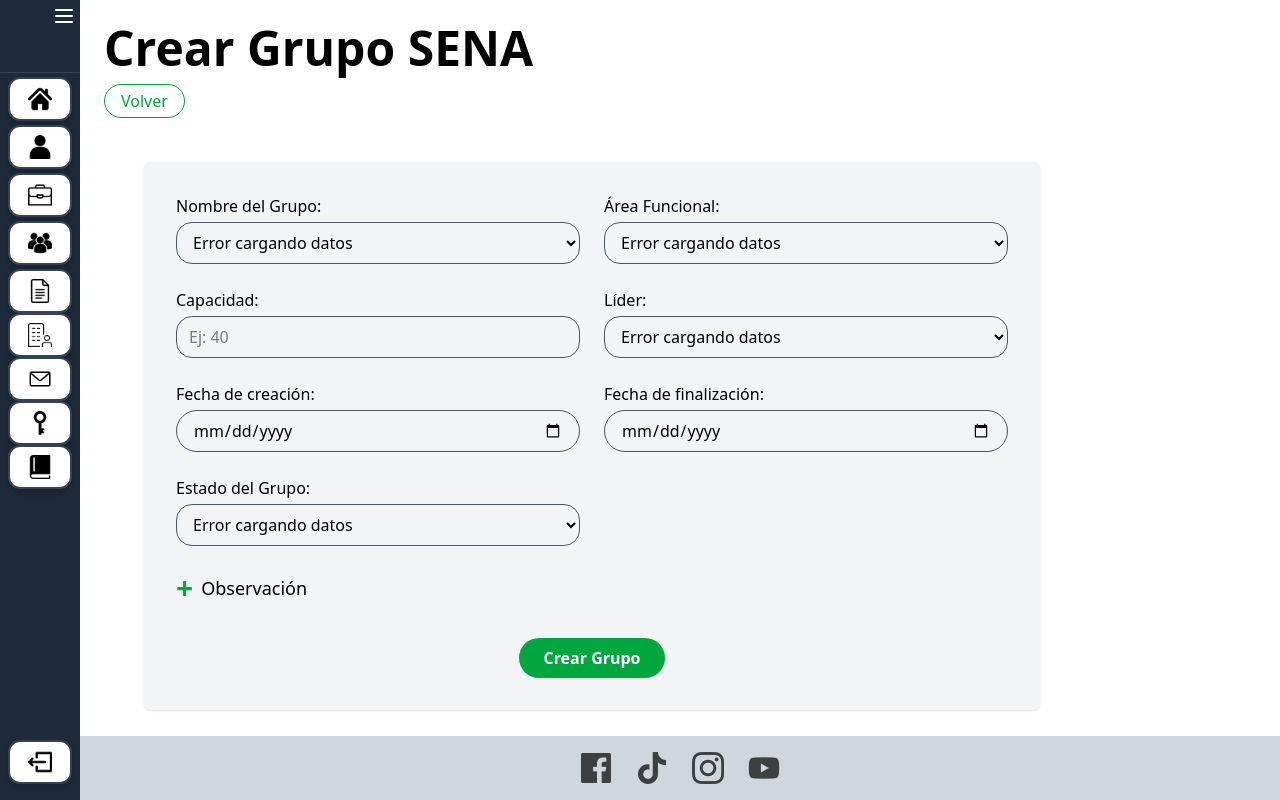
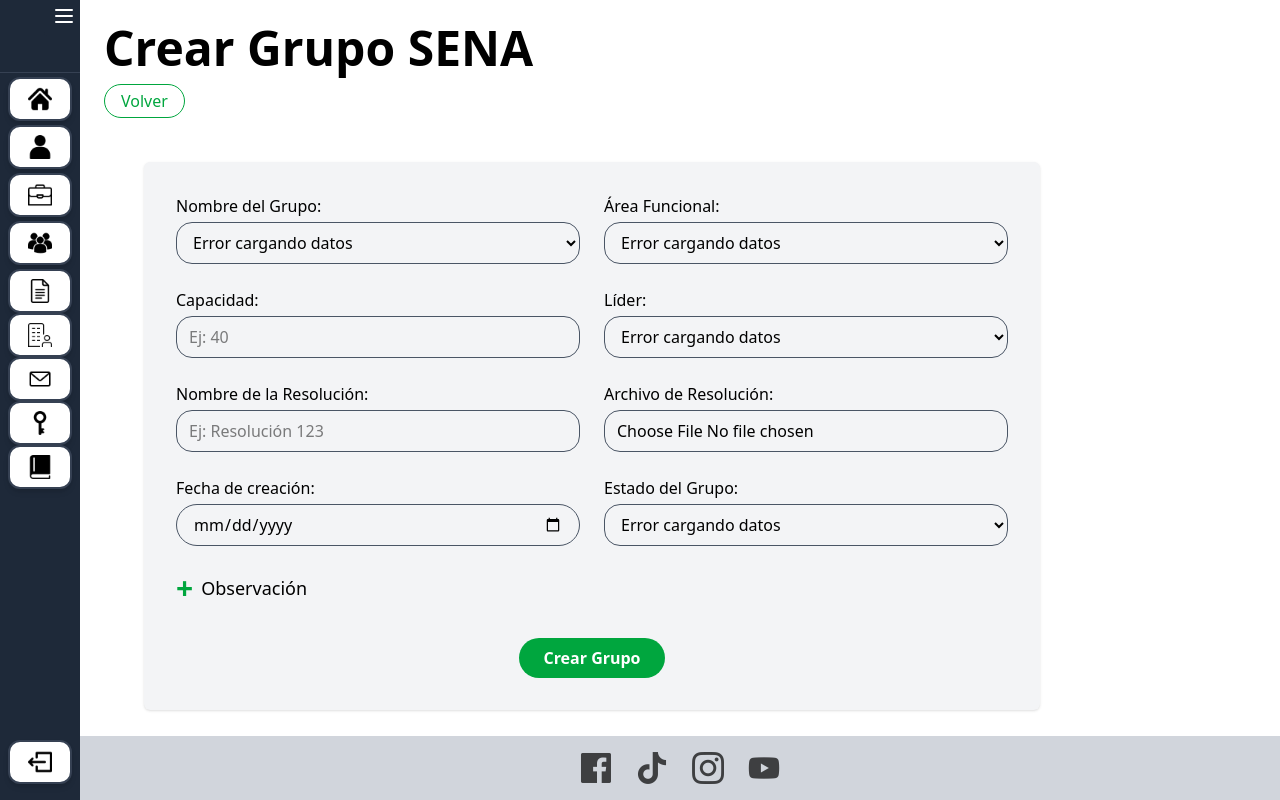
Before and after one commit to DanielPOG/SGC, a Django app: template frontend/apps/GruposSENA/templates/pages/new_grupo.html in a window 1280 px wide. Run offline with Django 5.2, Linux system fonts and the light colour scheme; the template is opened without the code that fills it, so the values that code supplies are empty; style sheets or scripts are compiled from the project's sources; some libraries are stand-ins or nearby versions.

Commit message:
ya crea grupos
ya sube la información a la base de datos

```diff
--- a/backend/core_apps/grupoSena_api/serializers.py
+++ b/backend/core_apps/grupoSena_api/serializers.py
@@ -40,9 +40,14 @@ class GrupoSenaSerializer(serializers.ModelSerializer):
         queryset=Usuario.objects.all(), source="lider", write_only=True, allow_null=True
     )
 
-    nombre_grupo = NombreGrupoSerializer(read_only=True, allow_null=True)
-    nombre_grupo_id = serializers.PrimaryKeyRelatedField(
-        queryset=NombreGrupo.objects.all(), source="nombre_grupo", write_only=True, allow_null=True
+    nombre = NombreGrupoSerializer(read_only=True)
+    nombre_id = serializers.PrimaryKeyRelatedField(
+        queryset=NombreGrupo.objects.all(), source="nombre", write_only=True
+    )
+
+    estado = EstadoGrupoSerializer(read_only=True)
+    estado_id = serializers.PrimaryKeyRelatedField(
+        queryset=EstadoGrupo.objects.all(), source="estado", write_only=True
     )
 
     class Meta:
@@ -51,7 +56,6 @@ class GrupoSenaSerializer(serializers.ModelSerializer):
         read_only_fields = ("fecha_creacion",)
 
 
-
 class UsuarioGrupoSerializer(serializers.ModelSerializer):
     class Meta:
         model = UsuarioGrupo
--- a/backend/core_apps/grupoSena_api/views.py
+++ b/backend/core_apps/grupoSena_api/views.py
@@ -15,11 +15,11 @@ from rest_framework import status
 
 # -------------------- DRF ViewSets --------------------
 class GrupoSenaViewSet(viewsets.ModelViewSet):
-    queryset = GrupoSena.objects.select_related("area", "estado", "lider", "nombre_grupo")
+    queryset = GrupoSena.objects.select_related("area", "estado", "lider", "nombre")
     serializer_class = GrupoSenaSerializer
     filter_backends = [filters.SearchFilter, filters.OrderingFilter]
     search_fields = [
-        "nombre_grupo__nombre",
+        "nombre__nombre",
         "area__nombre",
         "lider__nombre",
         "lider__apellido",
@@ -54,7 +54,7 @@ class NombreGrupoList(APIView):
 
 # -------------------- Vistas para HTML --------------------
 def grupo_sena(request):
-    grupos = GrupoSena.objects.select_related("nombre_grupo", "area", "lider").all()
+    grupos = GrupoSena.objects.select_related("nombre", "area", "lider").all()
     return render(request, "layout/grupo_sena.html", {"grupos": grupos})
 
 def new_grupo(request):
--- a/frontend/apps/GruposSENA/static/js/GrupoSena_form.js
+++ b/frontend/apps/GruposSENA/static/js/GrupoSena_form.js
@@ -34,7 +34,7 @@ document.addEventListener("DOMContentLoaded", async () => {
       if (!resp.ok) throw new Error("No se pudo obtener el grupo");
       const data = await resp.json();
 
-      document.querySelector("input[type=text]").value = data.nombre_grupo?.nombre || "";
+      document.querySelector("input[type=text]").value = data.nombre?.nombre || "";
       document.querySelector("input#fechaIngreso").value = data.fecha_creacion || "";
       document.getElementById("opcion").value = data.centro?.id || "";
       document.getElementById("lider").value = data.lider?.id || "";
--- a/frontend/apps/GruposSENA/static/js/buscarGrupoSena.js
+++ b/frontend/apps/GruposSENA/static/js/buscarGrupoSena.js
@@ -66,7 +66,7 @@ document.addEventListener("DOMContentLoaded", () => {
         const row = document.createElement('tr');
         row.className = 'hover:bg-gray-100';
         row.innerHTML = `
-          <td class="px-4 py-2 border text-center">${grupo.nombre_grupo?.nombre || ""}</td>
+          <td class="px-4 py-2 border text-center">${grupo.nombre?.nombre || ""}</td>
           <td class="px-4 py-2 border text-center hidden md:table-cell">${grupo.area?.nombre || ""}</td>
           <td class="px-4 py-2 border text-center hidden md:table-cell">${grupo.estado?.estado || ""}</td>
           <td class="px-4 py-2 border text-center">${grupo.lider ? grupo.lider.nombre_completo : ""}</td>
--- a/frontend/apps/GruposSENA/static/js/eje/newGrupoSena.js
+++ b/frontend/apps/GruposSENA/static/js/eje/newGrupoSena.js
@@ -26,9 +26,15 @@ document.addEventListener("DOMContentLoaded", () => {
             data.forEach(item => {
                 const option = document.createElement("option");
                 option.value = item.id;
-                option.textContent = labelField ? item[labelField] : item.nombre;
+                if (selectId === "lider") {
+                    // Mostrar nombre completo para el select de líderes
+                    option.textContent = `${item.nombre} ${item.apellido}`;
+                } else {
+                    option.textContent = labelField ? item[labelField] : item.nombre;
+                }
                 select.appendChild(option);
             });
+
 
         } catch (err) {
             console.error(`Error cargando ${selectId}:`, err);
--- a/frontend/apps/GruposSENA/templates/layout/grupo_sena.html
+++ b/frontend/apps/GruposSENA/templates/layout/grupo_sena.html
@@ -57,7 +57,7 @@
     <thead>
       <tr class="text-white bg-blue-900">
         <th class="px-4 py-2 border">Nombre</th>
-        <th class="px-4 py-2 border hidden md:table-cell">Centro</th>
+        <th class="px-4 py-2 border hidden md:table-cell">Área</th>
         <th class="px-4 py-2 border hidden md:table-cell">Estado</th>
         <th class="px-4 py-2 border">Líder</th>
         <th class="px-4 py-2 border hidden md:table-cell">Resolución Definición grupo</th>
--- a/frontend/apps/GruposSENA/templates/pages/editar_grupo.html
+++ b/frontend/apps/GruposSENA/templates/pages/editar_grupo.html
@@ -20,7 +20,7 @@
     <!-- Nombre (solo lectura) -->
     <div>
       <label class="block font-medium mb-1">Nombre:</label>
-      <input type="text" value="{{ grupo.nombre_grupo.nombre }}" readonly
+      <input type="text" value="{{ grupo.nombre.nombre }}" readonly
              class="w-full border border-gray-400 rounded-2xl px-3 py-2 bg-gray-200 cursor-not-allowed"/>
     </div>
 
--- a/frontend/apps/GruposSENA/templates/pages/new_grupo.html
+++ b/frontend/apps/GruposSENA/templates/pages/new_grupo.html
@@ -19,7 +19,7 @@
     <!-- Nombre del Grupo -->
     <div>
       <label class="block font-medium mb-1">Nombre del Grupo:</label>
-      <select id="nombre" name="nombre" class="w-full border border-gray-600 rounded-2xl px-3 py-2" required>
+      <select id="nombre" name="nombre_id" class="w-full border border-gray-600 rounded-2xl px-3 py-2" required>
         <option value="">-- Selecciona --</option>
       </select>
     </div>
@@ -27,7 +27,7 @@
     <!-- Área Funcional -->
     <div>
       <label class="block font-medium mb-1">Área Funcional:</label>
-      <select id="area" name="area" class="w-full border border-gray-600 rounded-2xl px-3 py-2" required>
+      <select id="area" name="area_id" class="w-full border border-gray-600 rounded-2xl px-3 py-2" required>
         <option value="">-- Selecciona --</option>
       </select>
     </div>
@@ -42,9 +42,23 @@
     <!-- Líder -->
     <div>
       <label class="block font-medium mb-1">Líder:</label>
-      <select id="lider" name="lider" class="w-full border border-gray-600 rounded-2xl px-3 py-2" required>
+      <select id="lider" name="lider_id" class="w-full border border-gray-600 rounded-2xl px-3 py-2" required>
         <option value="">-- Selecciona --</option>
       </select>
+    </div>
+
+    <!-- Resolución 1 -->
+    <div>
+      <label class="block font-medium mb-1">Nombre de la Resolución:</label>
+      <input id="resolucion1" name="resolucion1" type="text" placeholder="Ej: Resolución 123"
+        class="w-full border border-gray-600 rounded-2xl px-3 py-2"/>
+    </div>
+
+    <!-- Resolución 2 -->
+    <div>
+      <label class="block font-medium mb-1">Archivo de Resolución:</label>
+      <input id="resolucion2" name="resolucion2" type="file"
+        class="w-full border border-gray-600 rounded-2xl px-3 py-2"/>
     </div>
 
     <!-- Fecha de creación -->
@@ -54,17 +68,10 @@
         class="w-full border border-gray-600 rounded-full px-4 py-2"/>
     </div>
 
-    <!-- Fecha de finalización -->
-    <div>
-      <label class="block font-medium mb-1">Fecha de finalización:</label>
-      <input id="fecha_finalizacion" name="fecha_finalizacion" type="date"
-        class="w-full border border-gray-600 rounded-full px-4 py-2"/>
-    </div>
-
     <!-- Estado del Grupo -->
     <div>
       <label class="block font-medium mb-1">Estado del Grupo:</label>
-      <select id="estado" name="estado" class="w-full border border-gray-600 rounded-2xl px-3 py-2" required>
+      <select id="estado" name="estado_id" class="w-full border border-gray-600 rounded-2xl px-3 py-2" required>
         <option value="">-- Selecciona --</option>
       </select>
     </div>
@@ -102,8 +109,6 @@
 <link href="https://cdn.jsdelivr.net/npm/select2@4.1.0/dist/css/select2.min.css" rel="stylesheet" />
 <script src="https://code.jquery.com/jquery-3.6.0.min.js"></script>
 <script src="https://cdn.jsdelivr.net/npm/select2@4.1.0/dist/js/select2.min.js"></script>
-<script src="https://code.jquery.com/jquery-3.6.0.min.js"></script>
-<script src="https://cdn.jsdelivr.net/npm/select2@4.1.0/dist/js/select2.min.js"></script>
 
 <!-- Tu JS personalizado -->
 <script src="{% static 'js/eje/newGrupoSena.js' %}"></script>
```
Also changed, not shown: backend/core_apps/grupoSena_api/models.py (+9 -8 lines), backend/core_apps/grupoSena_api/migrations/0007_rename_nombre_grupo_gruposena_nombre_and_more.py (added), backend/core_apps/grupoSena_api/migrations/0008_alter_gruposena_nombre.py (added), backend/core_apps/grupoSena_api/migrations/0009_alter_gruposena_resolucion2.py (added), 5 other files.
